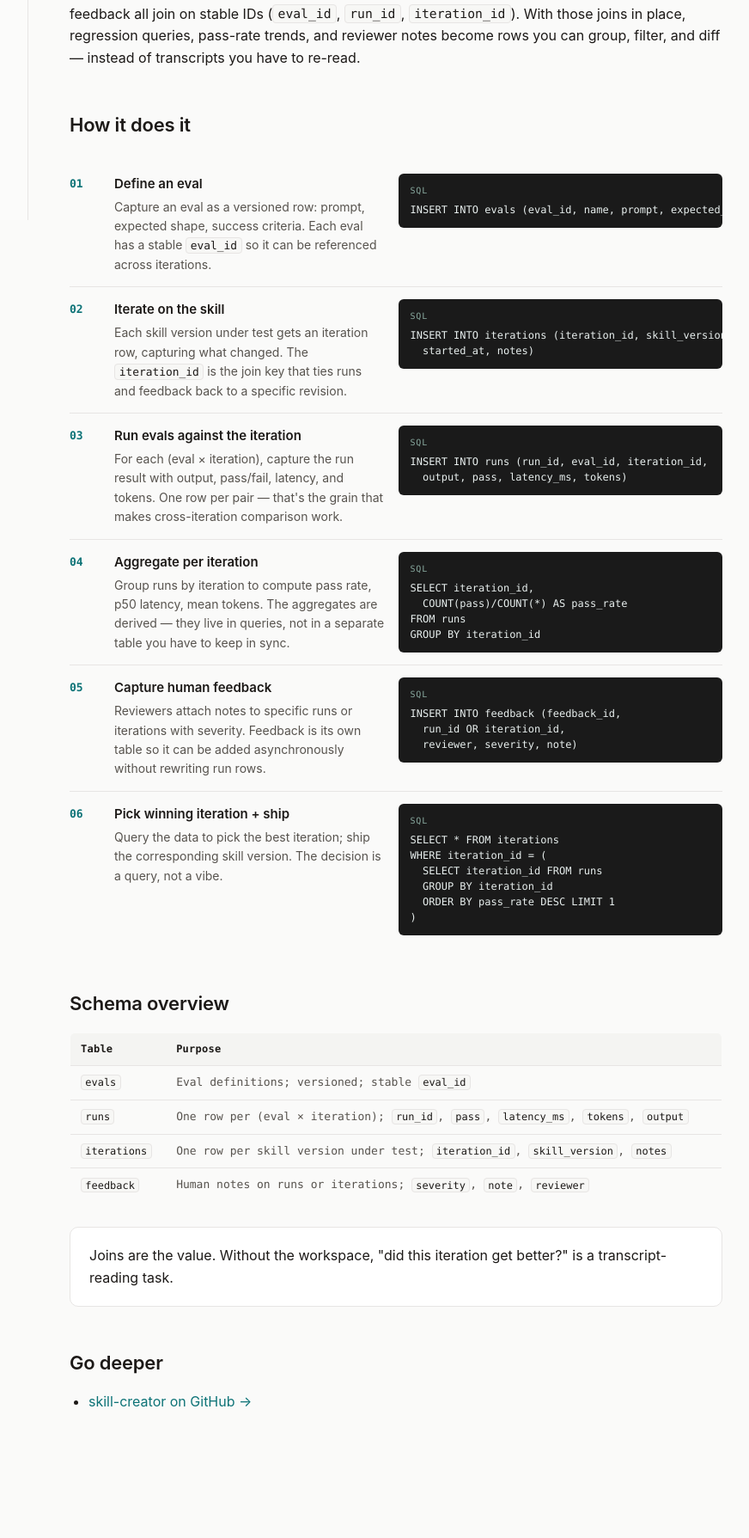
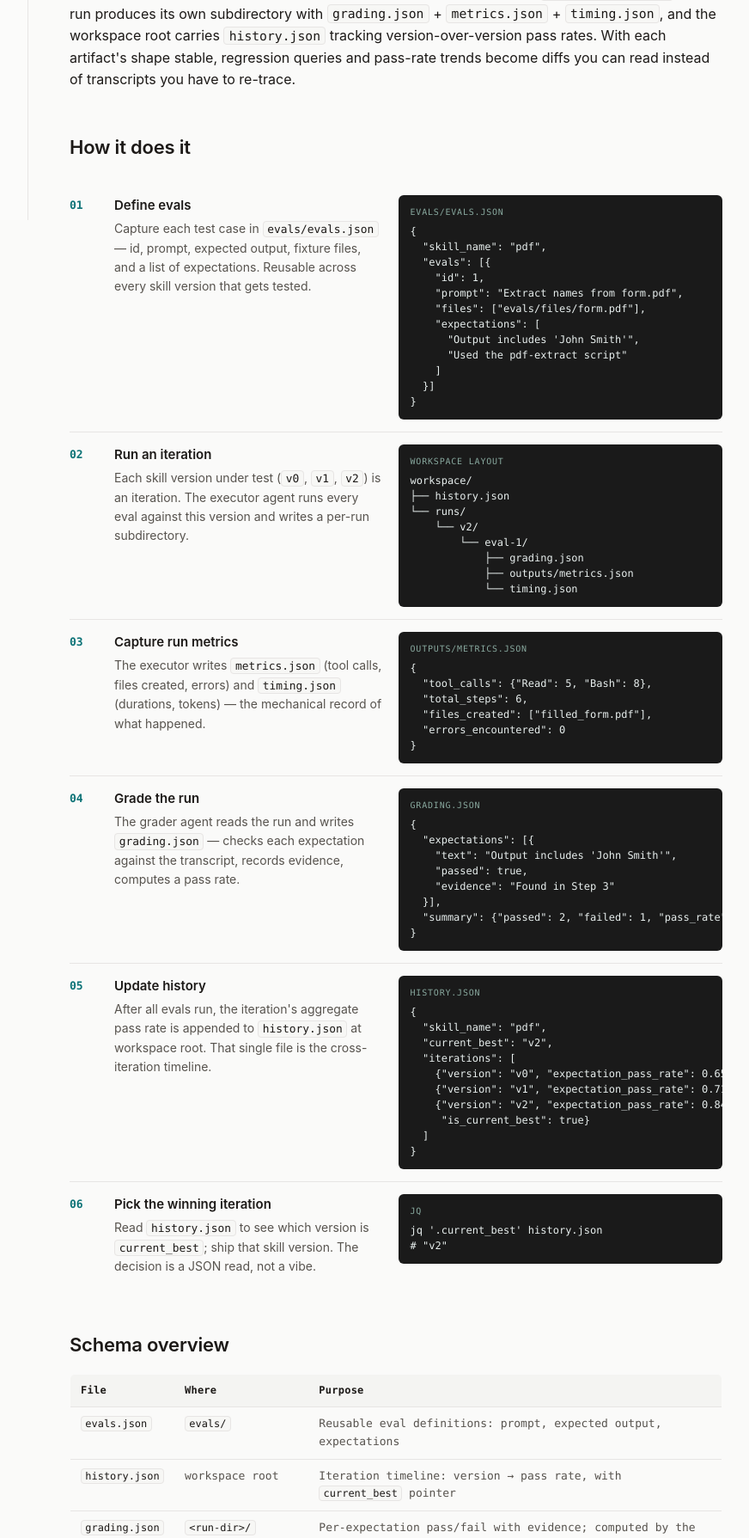
Before and after one commit to agentlogbooks/agentlogbooks, a plain HTML site: page skills/skill-creator-eval-workspace.html in a window 1280 px wide. Shown: the part 544-2333 px from the top of the page at 86% size, without its empty margins (215-1087 px from the left). Before the commit the page ends 2285 px from the top, so only its background shows below. Drawn offline with Linux system fonts and the light colour scheme.

Commit message:
fix(skill-creator): correct workspace shape — JSON files, not SQL tables
Replaces the hallucinated 4-table SQL schema (evals/runs/iterations/feedback)
with the actual skill-creator structure: evals.json + per-run grading.json /
metrics.json / timing.json + history.json at workspace root tracking version
pass rates. Sourced from anthropics/skills/skill-creator/references/schemas.md.

Also fixes the install command on the homepage card (anthropics/skills, not
anthropics/skill-creator) and updates the tagline + GitHub link.

```diff
--- a/skills/skill-creator-eval-workspace.html
+++ b/skills/skill-creator-eval-workspace.html
@@ -69,17 +69,17 @@
     <div class="skill-header">
       <span class="eyebrow eyebrow-external">Skill example · external (skill-creator)</span>
       <h1>skill-creator eval workspace</h1>
-      <p class="tagline">Multi-table workspace for evaluating and iterating on skills.</p>
+      <p class="tagline">JSON-file workspace for evaluating and iterating on skills.</p>
       <div class="skill-pills">
-        <span class="pill-install">git clone github.com/anthropics/skill-creator</span>
-        <a class="pill-github" href="https://github.com/anthropics/skill-creator" target="_blank" rel="noopener">GitHub →</a>
+        <span class="pill-install">git clone github.com/anthropics/skills</span>
+        <a class="pill-github" href="https://github.com/anthropics/skills/tree/main/skills/skill-creator" target="_blank" rel="noopener">GitHub →</a>
       </div>
     </div>
 
     <div class="prose-body">
       <h2>What it does</h2>
       <p>
-        Each skill iteration produces eval results that you want to compare across versions — but a flat transcript can't answer "did iteration 8 actually get better than iteration 7?" The skill-creator eval workspace is the surface where versioned eval definitions, per-iteration results, and human feedback all join on stable IDs (<code>eval_id</code>, <code>run_id</code>, <code>iteration_id</code>). With those joins in place, regression queries, pass-rate trends, and reviewer notes become rows you can group, filter, and diff — instead of transcripts you have to re-read.
+        Each skill iteration produces eval results that you want to compare across versions — but a flat transcript can't answer "did iteration 8 actually get better than iteration 7?" The skill-creator eval workspace is a directory of structured JSON files: eval definitions live in <code>evals/evals.json</code>, each run produces its own subdirectory with <code>grading.json</code> + <code>metrics.json</code> + <code>timing.json</code>, and the workspace root carries <code>history.json</code> tracking version-over-version pass rates. With each artifact's shape stable, regression queries and pass-rate trends become diffs you can read instead of transcripts you have to re-trace.
       </p>
 
       <h2>How it does it</h2>
@@ -87,101 +87,139 @@
         <div class="phase">
           <div class="phase-num">01</div>
           <div class="phase-body">
-            <h4>Define an eval</h4>
-            <p>Capture an eval as a versioned row: prompt, expected shape, success criteria. Each eval has a stable <code>eval_id</code> so it can be referenced across iterations.</p>
+            <h4>Define evals</h4>
+            <p>Capture each test case in <code>evals/evals.json</code> — id, prompt, expected output, fixture files, and a list of expectations. Reusable across every skill version that gets tested.</p>
           </div>
-          <div class="phase-artifact"><span class="phase-artifact-label">SQL</span>INSERT INTO evals (eval_id, name, prompt, expected_shape)</div>
+          <div class="phase-artifact"><span class="phase-artifact-label">evals/evals.json</span>{
+  "skill_name": "pdf",
+  "evals": [{
+    "id": 1,
+    "prompt": "Extract names from form.pdf",
+    "files": ["evals/files/form.pdf"],
+    "expectations": [
+      "Output includes 'John Smith'",
+      "Used the pdf-extract script"
+    ]
+  }]
+}</div>
         </div>
 
         <div class="phase">
           <div class="phase-num">02</div>
           <div class="phase-body">
-            <h4>Iterate on the skill</h4>
-            <p>Each skill version under test gets an iteration row, capturing what changed. The <code>iteration_id</code> is the join key that ties runs and feedback back to a specific revision.</p>
+            <h4>Run an iteration</h4>
+            <p>Each skill version under test (<code>v0</code>, <code>v1</code>, <code>v2</code>) is an iteration. The executor agent runs every eval against this version and writes a per-run subdirectory.</p>
           </div>
-          <div class="phase-artifact"><span class="phase-artifact-label">SQL</span>INSERT INTO iterations (iteration_id, skill_version,
-  started_at, notes)</div>
+          <div class="phase-artifact"><span class="phase-artifact-label">workspace layout</span>workspace/
+├── history.json
+└── runs/
+    └── v2/
+        └── eval-1/
+            ├── grading.json
+            ├── outputs/metrics.json
+            └── timing.json</div>
         </div>
 
         <div class="phase">
           <div class="phase-num">03</div>
           <div class="phase-body">
-            <h4>Run evals against the iteration</h4>
-            <p>For each (eval × iteration), capture the run result with output, pass/fail, latency, and tokens. One row per pair — that's the grain that makes cross-iteration comparison work.</p>
+            <h4>Capture run metrics</h4>
+            <p>The executor writes <code>metrics.json</code> (tool calls, files created, errors) and <code>timing.json</code> (durations, tokens) — the mechanical record of what happened.</p>
           </div>
-          <div class="phase-artifact"><span class="phase-artifact-label">SQL</span>INSERT INTO runs (run_id, eval_id, iteration_id,
-  output, pass, latency_ms, tokens)</div>
+          <div class="phase-artifact"><span class="phase-artifact-label">outputs/metrics.json</span>{
+  "tool_calls": {"Read": 5, "Bash": 8},
+  "total_steps": 6,
+  "files_created": ["filled_form.pdf"],
+  "errors_encountered": 0
+}</div>
         </div>
 
         <div class="phase">
           <div class="phase-num">04</div>
           <div class="phase-body">
-            <h4>Aggregate per iteration</h4>
-            <p>Group runs by iteration to compute pass rate, p50 latency, mean tokens. The aggregates are derived — they live in queries, not in a separate table you have to keep in sync.</p>
+            <h4>Grade the run</h4>
+            <p>The grader agent reads the run and writes <code>grading.json</code> — checks each expectation against the transcript, records evidence, computes a pass rate.</p>
           </div>
-          <div class="phase-artifact"><span class="phase-artifact-label">SQL</span>SELECT iteration_id,
-  COUNT(pass)/COUNT(*) AS pass_rate
-FROM runs
-GROUP BY iteration_id</div>
+          <div class="phase-artifact"><span class="phase-artifact-label">grading.json</span>{
+  "expectations": [{
+    "text": "Output includes 'John Smith'",
+    "passed": true,
+    "evidence": "Found in Step 3"
+  }],
+  "summary": {"passed": 2, "failed": 1, "pass_rate": 0.67}
+}</div>
         </div>
 
         <div class="phase">
           <div class="phase-num">05</div>
           <div class="phase-body">
-            <h4>Capture human feedback</h4>
-            <p>Reviewers attach notes to specific runs or iterations with severity. Feedback is its own table so it can be added asynchronously without rewriting run rows.</p>
+            <h4>Update history</h4>
+            <p>After all evals run, the iteration's aggregate pass rate is appended to <code>history.json</code> at workspace root. That single file is the cross-iteration timeline.</p>
           </div>
-          <div class="phase-artifact"><span class="phase-artifact-label">SQL</span>INSERT INTO feedback (feedback_id,
-  run_id OR iteration_id,
-  reviewer, severity, note)</div>
+          <div class="phase-artifact"><span class="phase-artifact-label">history.json</span>{
+  "skill_name": "pdf",
+  "current_best": "v2",
+  "iterations": [
+    {"version": "v0", "expectation_pass_rate": 0.65},
+    {"version": "v1", "expectation_pass_rate": 0.71},
+    {"version": "v2", "expectation_pass_rate": 0.84,
+     "is_current_best": true}
+  ]
+}</div>
         </div>
 
         <div class="phase">
           <div class="phase-num">06</div>
           <div class="phase-body">
-            <h4>Pick winning iteration + ship</h4>
-            <p>Query the data to pick the best iteration; ship the corresponding skill version. The decision is a query, not a vibe.</p>
+            <h4>Pick the winning iteration</h4>
+            <p>Read <code>history.json</code> to see which version is <code>current_best</code>; ship that skill version. The decision is a JSON read, not a vibe.</p>
           </div>
-          <div class="phase-artifact"><span class="phase-artifact-label">SQL</span>SELECT * FROM iterations
-WHERE iteration_id = (
-  SELECT iteration_id FROM runs
-  GROUP BY iteration_id
-  ORDER BY pass_rate DESC LIMIT 1
-)</div>
+          <div class="phase-artifact"><span class="phase-artifact-label">jq</span>jq '.current_best' history.json
+# "v2"</div>
         </div>
       </div>
 
       <h2>Schema overview</h2>
       <table class="schema-table">
         <thead>
-          <tr><th>Table</th><th>Purpose</th></tr>
+          <tr><th>File</th><th>Where</th><th>Purpose</th></tr>
         </thead>
         <tbody>
           <tr>
-            <td><code>evals</code></td>
-            <td>Eval definitions; versioned; stable <code>eval_id</code></td>
+            <td><code>evals.json</code></td>
+            <td><code>evals/</code></td>
+            <td>Reusable eval definitions: prompt, expected output, expectations</td>
           </tr>
           <tr>
-            <td><code>runs</code></td>
-            <td>One row per (eval × iteration); <code>run_id</code>, <code>pass</code>, <code>latency_ms</code>, <code>tokens</code>, <code>output</code></td>
+            <td><code>history.json</code></td>
+            <td>workspace root</td>
+            <td>Iteration timeline: version → pass rate, with <code>current_best</code> pointer</td>
           </tr>
           <tr>
-            <td><code>iterations</code></td>
-            <td>One row per skill version under test; <code>iteration_id</code>, <code>skill_version</code>, <code>notes</code></td>
+            <td><code>grading.json</code></td>
+            <td><code>&lt;run-dir&gt;/</code></td>
+            <td>Per-expectation pass/fail with evidence; computed by the grader agent</td>
           </tr>
           <tr>
-            <td><code>feedback</code></td>
-            <td>Human notes on runs or iterations; <code>severity</code>, <code>note</code>, <code>reviewer</code></td>
+            <td><code>metrics.json</code></td>
+            <td><code>&lt;run-dir&gt;/outputs/</code></td>
+            <td>Mechanical run record: tool calls, steps, files created, errors</td>
+          </tr>
+          <tr>
+            <td><code>timing.json</code></td>
+            <td><code>&lt;run-dir&gt;/</code></td>
+            <td>Wall-clock timing and token counts per run</td>
           </tr>
         </tbody>
       </table>
       <div class="callout">
-        <p>Joins are the value. Without the workspace, "did this iteration get better?" is a transcript-reading task.</p>
+        <p>Stable shapes are the value. Without them, "did this iteration get better?" is a transcript-reading task; with them, it's a <code>jq</code> query against <code>history.json</code>.</p>
       </div>
 
       <h2>Go deeper</h2>
       <ul>
-        <li><a href="https://github.com/anthropics/skill-creator" target="_blank" rel="noopener">skill-creator on GitHub →</a></li>
+        <li><a href="https://github.com/anthropics/skills/tree/main/skills/skill-creator" target="_blank" rel="noopener">skill-creator on GitHub →</a></li>
+        <li><a href="https://github.com/anthropics/skills/blob/main/skills/skill-creator/references/schemas.md" target="_blank" rel="noopener">Canonical JSON schemas →</a></li>
       </ul>
     </div>
   </main>
```
Also changed, not shown: index.html (+2 -2 lines).
